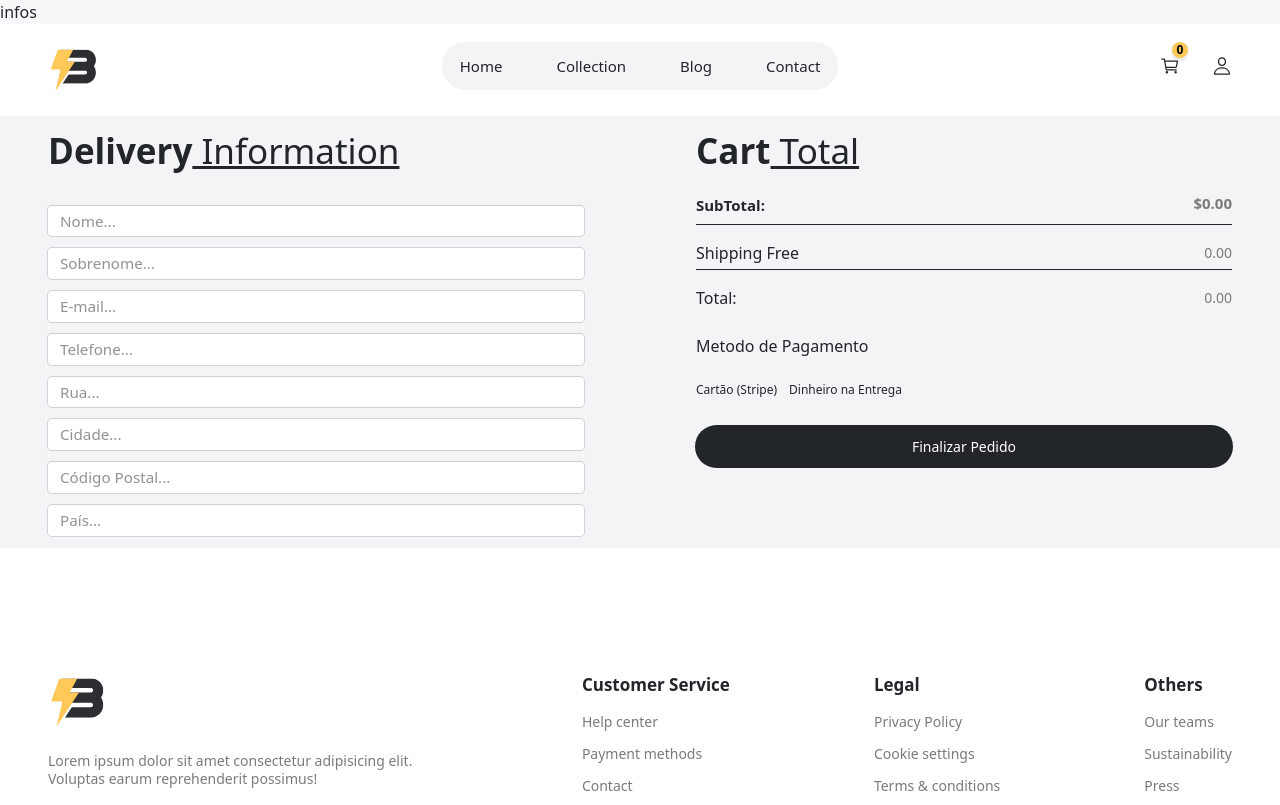
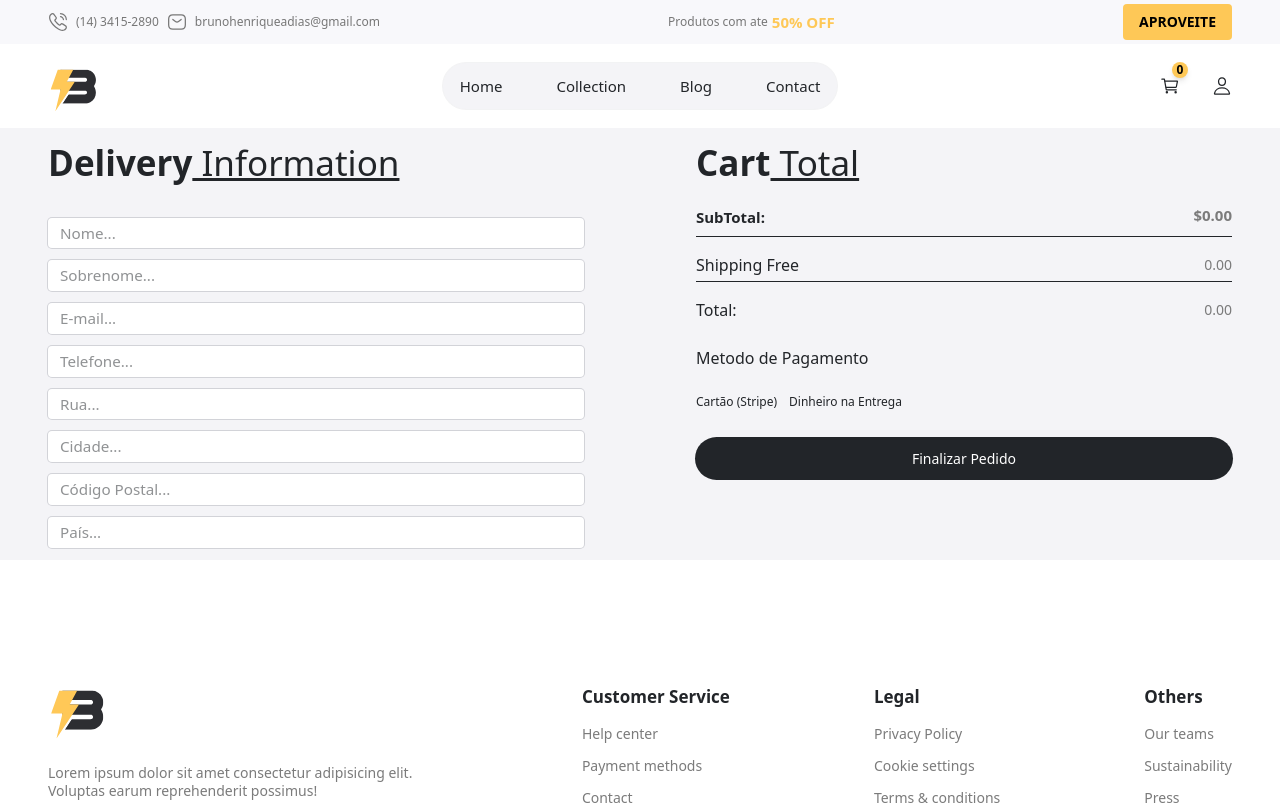
Before and after one commit to brunodias77/bcommerce, a React (Vite) app in the folder client/bcommerce/: page /place-order in a window 1280 px wide. Shown: the top 805 px of the page. Built offline with nearby package versions, Linux system fonts and the light colour scheme.

Commit message:
adiciona novos componentes de interface, incluindo Botão e Avaliação por Estrelas, e atualiza o cabeçalho para incluir informações de contato

```diff
--- /dev/null
+++ b/client/bcommerce/src/components/Button.tsx
@@ -0,0 +1,51 @@
+import React from "react";
+
+interface ButtonProps extends React.ButtonHTMLAttributes<HTMLButtonElement> {
+    label?: string;
+    variant?: 'primary' | 'secondary';
+    size?: 'small' | 'medium' | 'large';
+    fullWidth?: boolean;
+    children?: React.ReactNode;
+}
+
+const Button: React.FC<ButtonProps> = ({
+    children,
+    label,
+    variant = 'primary',
+    size = 'medium',
+    fullWidth = false,
+    className = '',
+    disabled,
+    ...buttonProps
+}) => {
+    const baseClasses = "py-2 px-4 rounded focus:outline-none transition transform active:scale-95 flex items-center justify-center";
+    const variantClasses = {
+        primary: "bg-[#f4f4f7] text-white hover:brightness-90",
+        secondary: "bg-[#FEC857] text-black  hover:bg-gray-600",
+    };
+    const sizeClasses = {
+        small: "text-sm",
+        medium: "text-base",
+        large: "text-lg",
+    };
+
+    return (
+        <button
+            className={`
+                ${baseClasses}
+                ${variantClasses[variant]}
+                ${sizeClasses[size]}
+                ${fullWidth ? "w-full" : ""}
+                ${disabled ? "opacity-50 cursor-not-allowed" : ""}
+                ${className}
+            `}
+            disabled={disabled}
+            aria-label={label}
+            {...buttonProps}
+        >
+            {children}
+        </button>
+    );
+};
+
+export default Button;
--- a/client/bcommerce/src/components/Header.tsx
+++ b/client/bcommerce/src/components/Header.tsx
@@ -9,7 +9,9 @@ import { IoCartOutline } from "react-icons/io5";
 import { IoPersonOutline } from "react-icons/io5";
 import logo from "../assets/logo/logo.svg";
 import { ShopContext } from '../context/ShopContext';
-
+import Phone from '../assets/icons/phone.svg';
+import Email from '../assets/icons/email.svg';
+import Button from './Button';
 const Header: React.FC = () => {
     const [menuOpened, setMenuOpened] = useState(false);
     const shopContext = useContext(ShopContext);
@@ -22,9 +24,30 @@ const Header: React.FC = () => {
 
     const toggleMenu = () => setMenuOpened((prev) => !prev);
     return (
-        <header className=' w-full mb-2'>
-            <div className='w-full bg-[#F8F8FB]'>
-                infos
+        <header className=' w-full'>
+            <div className='w-full bg-[#F8F8FB] p-0'>
+                <div className='mx-auto max-w-[1440px] px-6 py-1 lg:px-12 flex items-center justify-between'>
+                    <div className='flex items-center justify-center gap-x-2'>
+                        <div className='flex items-center justify-center gap-x-2'>
+                            <img src={Phone} alt="icone de um telefone" />
+                            <span className='text-[#777777] text-xs'>(14) 3415-2890</span>
+                        </div>
+                        <div className='flex items-center justify-center gap-x-2'>
+                            <img src={Email} alt="icone de um telefone" />
+                            <span className='text-[#777777] text-xs'>brunohenriqueadias@gmail.com</span>
+                        </div>
+                    </div>
+
+                    <div className='flex items-center justify-center gap-x-2'>
+                        <span className='flex items-center justify-center gap-x-1 text-[#777777] text-xs'>Produtos com ate <div className='text-[15px] font-bold text-[#FEC857]' >50% OFF</div></span>
+                    </div>
+
+                    <div>
+                        <Button className='text-sm text-[#777777]' variant='secondary'>
+                            <span className='text-sm font-bold'>APROVEITE</span>
+                        </Button>
+                    </div>
+                </div>
             </div>
             <div className='max-padd-container flex items-center justify-between'>
                 {/*LOGO*/}
--- a/client/bcommerce/src/components/NewArrivals.tsx
+++ b/client/bcommerce/src/components/NewArrivals.tsx
@@ -6,6 +6,7 @@ import { Autoplay } from 'swiper/modules';
 import { Product } from '../types/product-type';
 import { ShopContext } from '../context/ShopContext';
 import 'swiper/css';
+import ProductCard from './ProductCard';
 
 const NewArrivals: React.FC = () => {
 
--- a/client/bcommerce/src/components/PopularProducts.tsx
+++ b/client/bcommerce/src/components/PopularProducts.tsx
@@ -3,6 +3,7 @@ import Title from './Title'
 import { products } from "../assets/products/data"
 import { Product } from '../types/product-type';
 import Item from './Item';
+import ProductCard from './ProductCard';
 
 const PopularProducts = () => {
     const [popularProducts, setPopularProducts] = React.useState<Product[]>([]);
@@ -19,7 +20,7 @@ to elevate your everyday experience.' titleStyles='pb-1' pStyles='!block' styles
             <div className='grid grid-cols-1 xs:grid-cols-2 sm:grid-cols-3 md:grid-cols-4 lg:grid-cols-5 gap-8 '>
                 {popularProducts.map((product) => (
                     <div key={product._id}>
-                        <Item {...product} />
+                        <ProductCard {...product} />
                     </div>
                 ))}
             </div>
--- /dev/null
+++ b/client/bcommerce/src/components/ProductCard.tsx
@@ -0,0 +1,117 @@
+import React from "react";
+import { Link } from "react-router-dom";
+import { Product } from "../types/product-type";
+import StarRating from "./StarRating";
+
+const ProductCard: React.FC<Product> = ({ _id, image, name, price, category }) => {
+    const oldPrice = price + 10;
+    const isOnSale = oldPrice > price;
+
+    return (
+        <div className="relative flex flex-col items-center group w-full">
+            {/* Card Principal */}
+            <div className="relative z-10 overflow-hidden border border-gray-200 rounded-lg shadow-sm transition-transform hover:scale-105 duration-300 w-full">
+                {/* Selo de OFERTA */}
+                {isOnSale && (
+                    <div className="absolute top-2 right-2 bg-yellow-500 text-white text-xs px-2 py-1 rounded">
+                        OFERTA
+                    </div>
+                )}
+
+                {/* Imagem */}
+                <Link to={`/product/${_id}`} className="block bg-gray-100 overflow-hidden w-full">
+                    <img
+                        src={image[0]}
+                        alt={name}
+                        className="transition-all duration-300 object-cover w-full h-[180px] md:h-[220px] group-hover:opacity-70"
+                    />
+                </Link>
+
+                {/* INFO */}
+                <div className="p-3 w-full">
+                    <h4 className="text-[12px] md:text-[13px] mb-1 text-gray-400">{category}</h4>
+                    <h2 className="text-[16px] font-bold text-gray-900 line-clamp-1">{name}</h2>
+
+                    {/* Estrelas */}
+                    <StarRating size="text-[10px] md:text-[15px]" />
+
+                    {/* Preço e Preço Antigo */}
+                    <div className="flex items-center gap-x-2 mt-2">
+                        <h5 className="text-[14px] md:text-[15px] font-bold text-gray-900">${price}.00</h5>
+                        {isOnSale && (
+                            <span className="text-sm md:text-md text-gray-400 line-through">${oldPrice}.00</span>
+                        )}
+                    </div>
+                </div>
+            </div>
+
+            <div className="absolute  w-full left-0 bottom-0 transition-all duration-300 translate-y-0 opacity-0 z-[-1] group-hover:translate-y-[120%] group-hover:opacity-100 group-hover:z-0">
+                <button className="w-full bg-[#FEC857] hover:bg-yellow-600 text-white font-bold py-2 rounded-md shadow-md cursor-pointer">
+                    Adicionar ao Carrinho
+                </button>
+            </div>
+        </div>
+    );
+};
+
+export default ProductCard;
+
+
+
+
+
+
+// import React, { useState } from "react";
+// import { Link } from "react-router-dom";
+// import { Product } from "../types/product-type";
+// import StarRating from "./StarRating";
+
+// const ProductCard: React.FC<Product> = ({ _id, image, name, description, price, category }) => {
+//     const [hovered, setHovered] = useState(false);
+//     const [nota, setNota] = useState<number | null>(null);
+//     const oldPrice = price + 10;
+//     const isOnSale = oldPrice > price;
+
+//     return (
+//         <div className="overflow-hidden border border-gray-200 rounded-lg  transition-transform hover:scale-105 duration-300 relative group">
+//             {
+//                 isOnSale && (
+//                     <div className="absolute top-2 right-2 bg-[#FEC857] text-white text-xs  px-2 py-1 rounded z-50">
+//                     OFERTA
+//             </div>
+//                 )
+//             }
+//             <Link
+//                 to={`/product/${_id}`}
+//                 onMouseEnter={() => setHovered(true)}
+//                 onMouseLeave={() => setHovered(false)}
+//                 className="flex items-center justify-center p-2 bg-[#f5f5f5] overflow-hidden relative"
+//             >
+//                 <img src={image.length > 1 && hovered ? image[1] : image[0]} alt="Product" className="transition-all duration-300" />            </Link>
+//             {/* INFO */}
+//             <div className="p-3 ">
+//                 <h4 className="text-[12px] md:text-[13px] mb-1  text-gray-400">{category}</h4>
+//                 <h2 className="text-[16px] font-[700] text-secondary line-clamp-1 !py-0">{name}</h2>
+//                 <StarRating onRate={(rating) => setNota(rating)} size="text-[10px] md:text-[15px]" />
+//                 <div className="flex items-center  gap-x-2">
+//                     <h5 className="text-[14px] md:text-[15px] mb-1 font-bold pr-2">${price}.00</h5>
+//                     {oldPrice && (
+//                         <span className="text-sm md:text-md text-gray-400 line-through">${oldPrice}.00</span>
+//                     )}
+//                 </div>
+
+//             </div>
+//             <div className="absolute w-full bottom-[-50px] left-0 opacity-0 group-hover:opacity-100 group-hover:bottom-[-10px] transition-all duration-300">
+//                 <button className="w-full bg-yellow-500 hover:bg-yellow-600 text-white font-bold py-2 rounded-md shadow-md">
+//                     Adicionar ao Carrinho
+//                 </button>
+//             </div>
+//             {/* <div className="absolute bottom-0 left-0 w-full bg-yellow-500 text-white text-center font-bold py-2 transition-all duration-300 transform translate-y-full opacity-0 group-hover:translate-y-0 group-hover:opacity-100">
+//                 <button className="w-full">Adicionar ao Carrinho</button>
+//             </div> */}
+//         </div >
+//     );
+
+// }
+
+// export default ProductCard;
--- /dev/null
+++ b/client/bcommerce/src/components/StarRating.tsx
@@ -0,0 +1,48 @@
+import React, { useState } from "react";
+
+interface StarRatingProps {
+  totalStars?: number;
+  onRate?: (rating: number) => void;
+  className?: string; // Classe personalizada para o container
+  starClassName?: string; // Classe personalizada para as estrelas
+  size?: string; // Tamanho opcional das estrelas
+}
+
+const StarRating: React.FC<StarRatingProps> = ({
+  totalStars = 5,
+  onRate,
+  className = "",
+  starClassName = "",
+  size = "text-2xl" // Tamanho padrão das estrelas
+}) => {
+  const [rating, setRating] = useState<number>(0);
+  const [hover, setHover] = useState<number>(0);
+
+  const handleClick = (rate: number) => {
+    setRating(rate);
+    if (onRate) onRate(rate);
+  };
+
+  return (
+    <div className={`flex space-x-1 cursor-pointer ${className}`}>
+      {[...Array(totalStars)].map((_, index) => {
+        const starValue = index + 1;
+        return (
+          <span
+            key={index}
+            className={`transition-colors duration-300 ${size} ${
+              starValue <= (hover || rating) ? "text-yellow-400" : "text-gray-300"
+            } ${starClassName}`}
+            onClick={() => handleClick(starValue)}
+            onMouseEnter={() => setHover(starValue)}
+            onMouseLeave={() => setHover(0)}
+          >
+            ★
+          </span>
+        );
+      })}
+    </div>
+  );
+};
+
+export default StarRating;
```
Also changed, not shown: client/bcommerce/src/assets/icons/email.svg (added), client/bcommerce/src/assets/icons/phone.svg (added).
